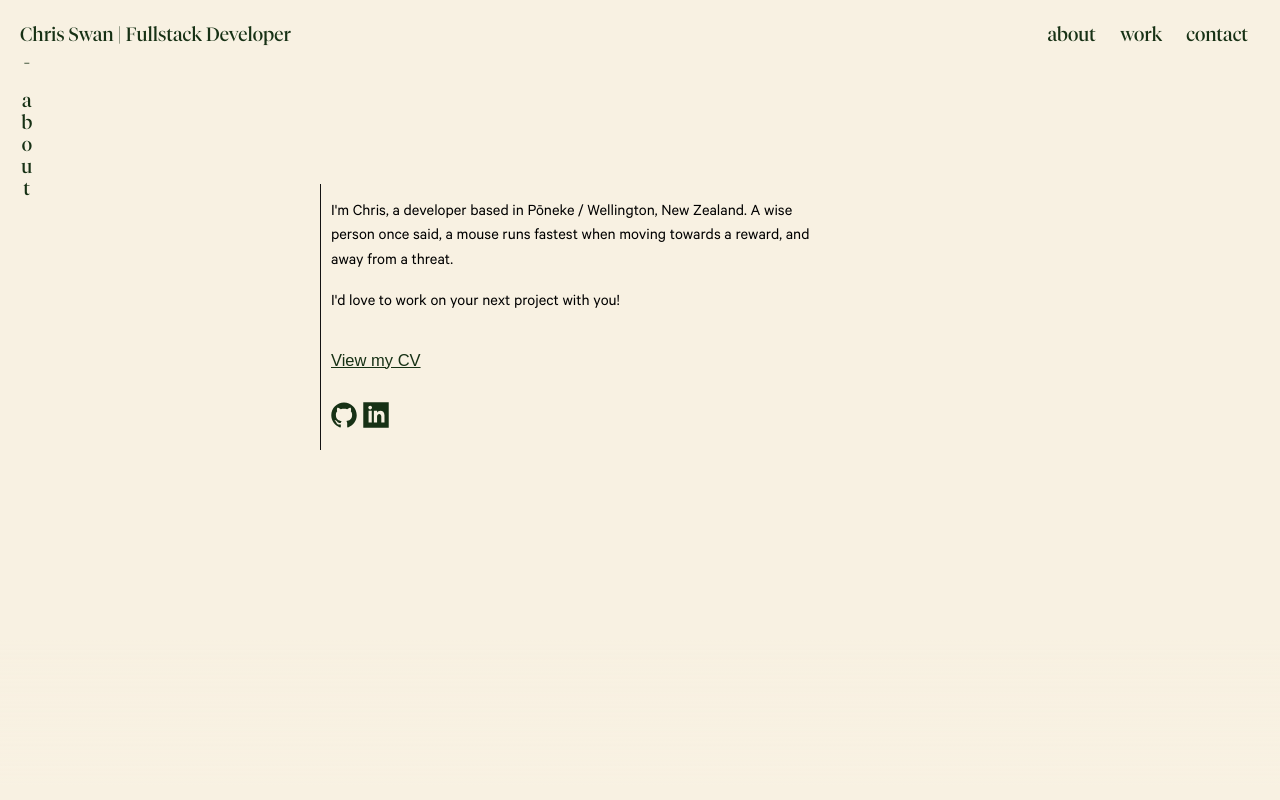
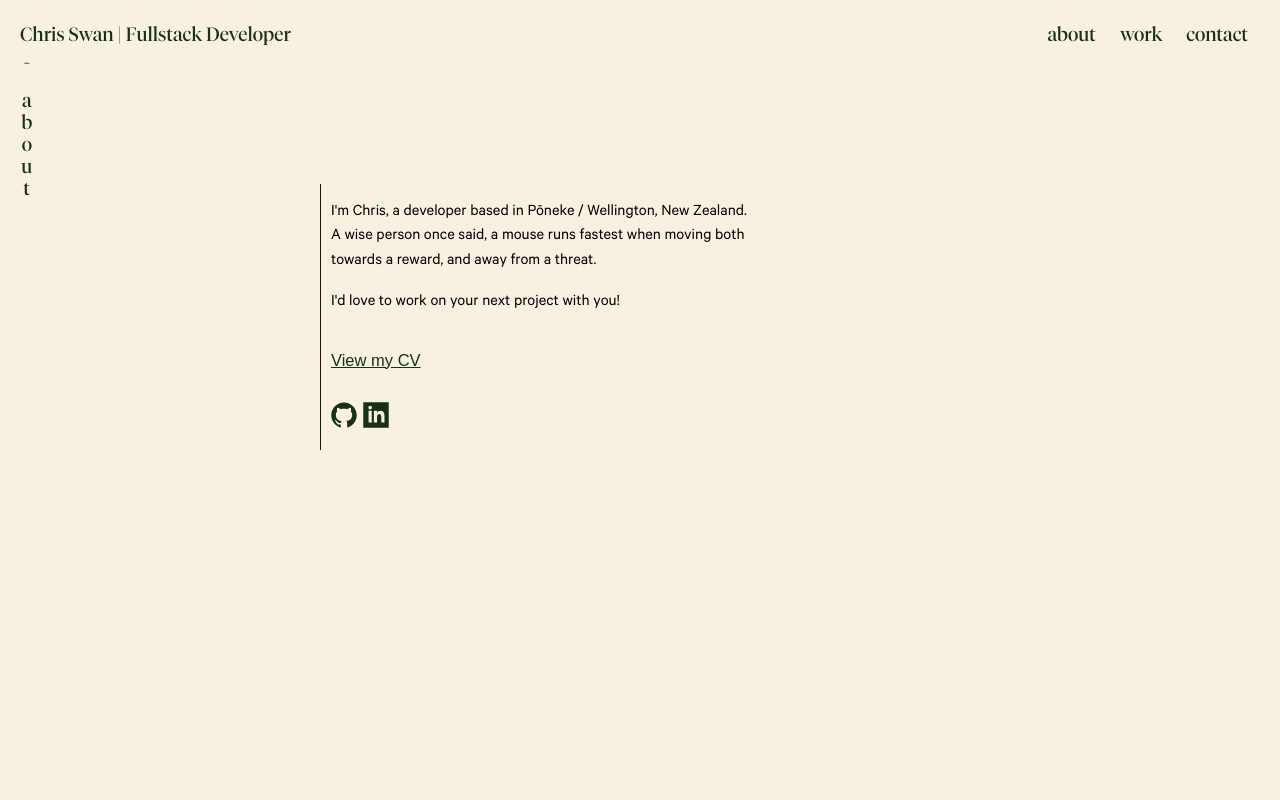
Before and after one commit to Chrisp-Swanch/personal-website, a React (Vite) app: page / in a window 1280 px wide. Shown: the top 800 px of the page. Built offline with nearby package versions, Linux system fonts and the light colour scheme.

Commit message:
formatting tweaks

```diff
--- a/src/components/AboutContent.tsx
+++ b/src/components/AboutContent.tsx
@@ -9,7 +9,7 @@ function AboutContent() {
     <div className="section-container__about__content">
       {/* <h1>About!</h1> */}
       <p>
-        I&apos;m Chris, a developer based in Pōneke / Wellington, New Zealand. A wise person once said, a mouse runs fastest when moving towards a reward, and away from a threat.
+        I&apos;m Chris, a developer based in Pōneke / Wellington, New Zealand. A wise person once said, a mouse runs fastest when moving both towards a reward, and away from a threat.
       </p>
       <p>I&apos;d love to work on your next project with you!</p>
 
--- a/src/styles/index.scss
+++ b/src/styles/index.scss
@@ -152,7 +152,8 @@ a {
         position: fixed;
         top: 23%;
         left: 25%;
-        width: 500px;
+        max-width: 420px;
+        min-width: 200px;
         @include fade-animation;
         // here's the styling for the content boxy bit!!
         // background-color: red;
```
